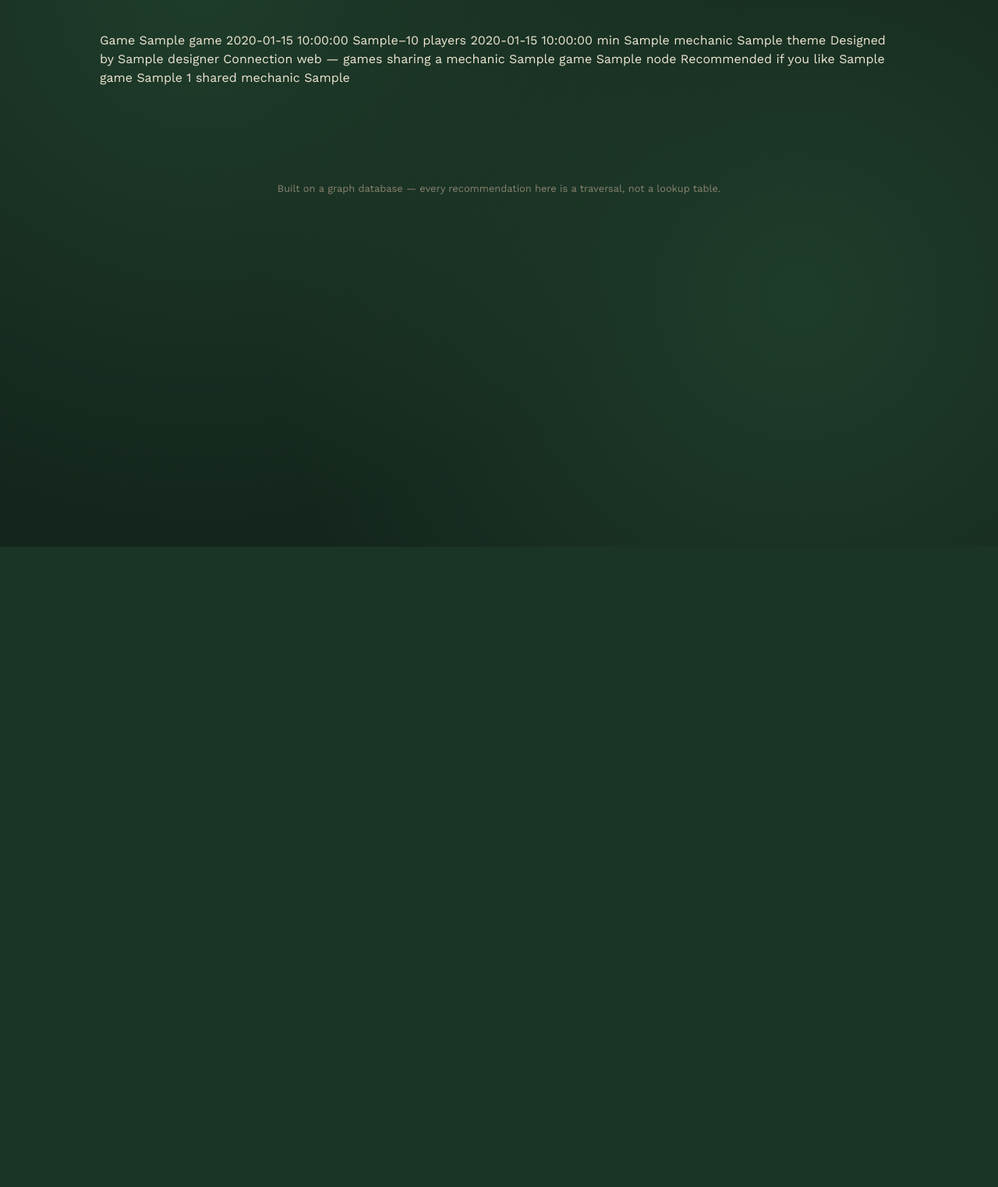
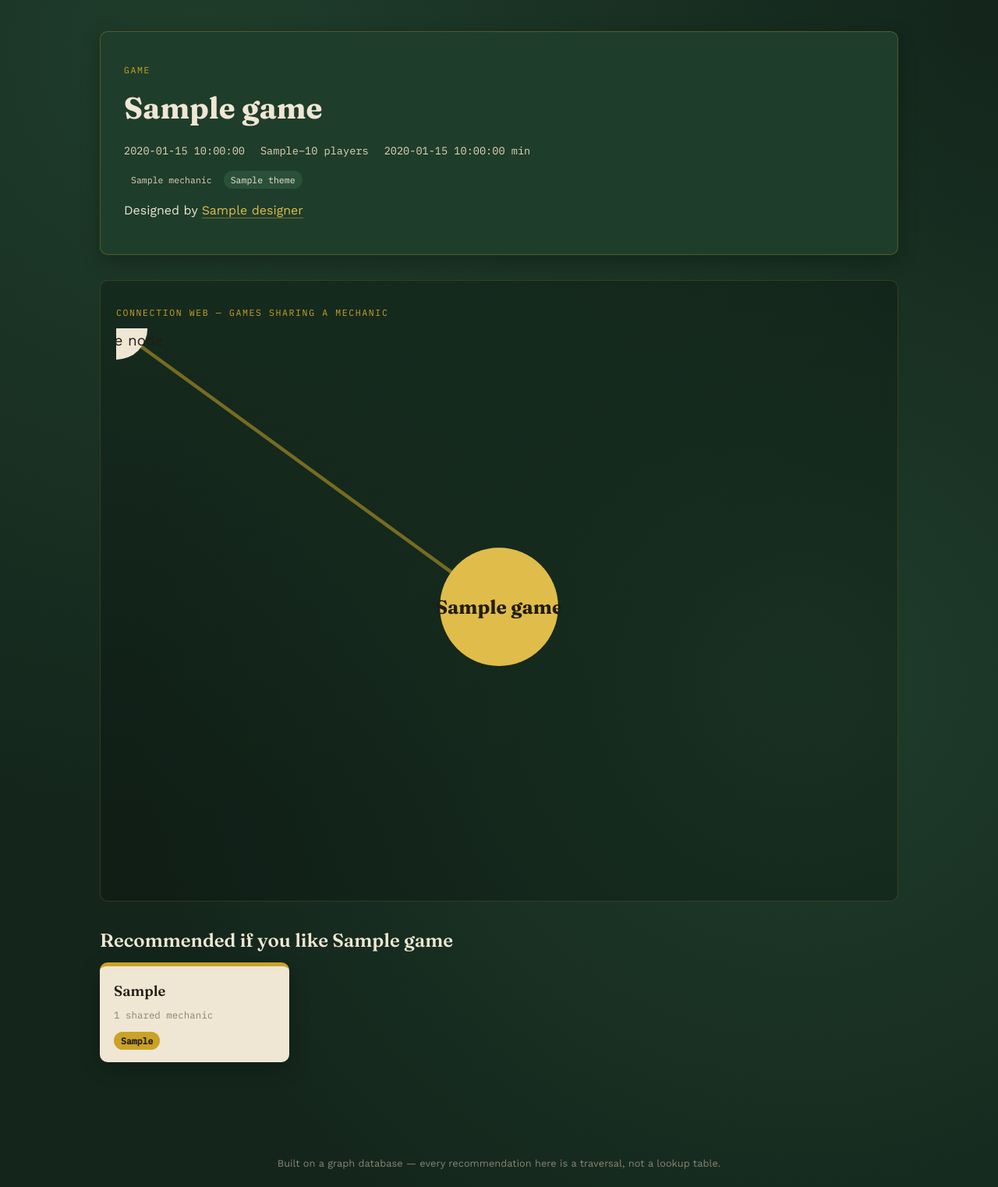
Before and after one commit to wandaa-06/board-game-graph, a Flask app: template templates/game.html in a window 1280 px wide. Shown: the part 99-1621 px from the top of the page at 78% size. Before the commit the page ends 800 px from the top, so only its background shows below. Run offline with Flask 3, Linux system fonts and the light colour scheme; the template is opened without the code that fills it: most values are stand-ins (such as "Sample title", 1, 10 or a date in 2020); parts of the project's set-up code (start-up, migrations or seed data) failed here and were passed over.

Commit message:
Update game.html

```diff
--- a/templates/game.html
+++ b/templates/game.html
@@ -1,28 +1,61 @@
-{% extends "base.html" %} {% block title %}{{ game.name }} — TableLink{% endblock %} {% block content %}
-Game
+{% extends "base.html" %}
+{% block title %}{{ game.name }} — TableLink{% endblock %}
 
-{{ game.name }}
-{{ game.year_published }} {{ game.min_players }}–{{ game.max_players }} players {{ game.play_time_minutes }} min
-{% for m in game.mechanics %}{{ m }}{% endfor %} {% for t in game.themes %}{{ t }}{% endfor %}
-{% if game.designer %}
-Designed by {{ game.designer }}
+{% block content %}
+  <div class="detail-header">
+    <p class="eyebrow">Game</p>
+    <h1>{{ game.name }}</h1>
+    <div class="meta-row stat">
+      <span>{{ game.year_published }}</span>
+      <span>{{ game.min_players }}&ndash;{{ game.max_players }} players</span>
+      <span>{{ game.play_time_minutes }} min</span>
+    </div>
+    <div class="tags">
+      {% for m in game.mechanics %}<span class="tag">{{ m }}</span>{% endfor %}
+      {% for t in game.themes %}<span class="tag theme">{{ t }}</span>{% endfor %}
+    </div>
+    {% if game.designer %}
+      <p style="margin-top:16px;">
+        Designed by
+        <a class="designer-link" href="{{ url_for('designer_detail', designer_name=game.designer) }}">{{ game.designer }}</a>
+      </p>
+    {% endif %}
+  </div>
 
-{% endif %}
-{% if web_nodes %}
-Connection web — games sharing a mechanic
+  {% if web_nodes %}
+  <div class="web-panel">
+    <p class="eyebrow" style="margin-bottom:12px;">Connection web &mdash; games sharing a mechanic</p>
+    <svg viewBox="0 0 440 320" xmlns="http://www.w3.org/2000/svg">
+      {% for node in web_nodes %}
+        <line x1="220" y1="160" x2="{{ node.x }}" y2="{{ node.y }}" stroke="#C9A227" stroke-width="{{ 1 + node.shared_count }}" stroke-opacity="0.55" />
+      {% endfor %}
+      <circle cx="220" cy="160" r="34" fill="#E0BC4A" />
+      <text x="220" y="164" text-anchor="middle" font-family="Fraunces, serif" font-size="11" font-weight="700" fill="#221D14">{{ game.name[:14] }}</text>
+      {% for node in web_nodes %}
+        <circle cx="{{ node.x }}" cy="{{ node.y }}" r="{{ 16 + node.shared_count * 2 }}" fill="#EFE6D3" />
+        <text x="{{ node.x }}" y="{{ node.y + 3 }}" text-anchor="middle" font-family="Work Sans, sans-serif" font-size="8.5" fill="#221D14">{{ node.name[:12] }}</text>
+      {% endfor %}
+    </svg>
+  </div>
+  {% endif %}
 
-{{ game.name[:14] }}
-{{ node.name[:12] }}
-{% endif %}
-Recommended if you like {{ game.name }}
-{% if recommendations %}
-{% for rec in recommendations %}
-{{ rec.recommended_game }}
-{{ rec.shared_count }} shared mechanic{{ 's' if rec.shared_count != 1 else '' }}
-{% for m in rec.shared_mechanics %}{{ m }}{% endfor %}
-{% endfor %}
-{% else %}
-No related games yet
-This game doesn't share a mechanic with anything else in the graph.
-
-{% endif %} {% endblock %}
+  <h2>Recommended if you like {{ game.name }}</h2>
+  {% if recommendations %}
+    <div class="shelf">
+      {% for rec in recommendations %}
+        <a class="game-card" href="{{ url_for('game_detail', game_name=rec.recommended_game) }}">
+          <h3>{{ rec.recommended_game }}</h3>
+          <div class="meta">{{ rec.shared_count }} shared mechanic{{ 's' if rec.shared_count != 1 else '' }}</div>
+          <div class="tags">
+            {% for m in rec.shared_mechanics %}<span class="tag shared">{{ m }}</span>{% endfor %}
+          </div>
+        </a>
+      {% endfor %}
+    </div>
+  {% else %}
+    <div class="empty-state">
+      <h2>No related games yet</h2>
+      <p>This game doesn't share a mechanic with anything else in the graph.</p>
+    </div>
+  {% endif %}
+{% endblock %}
```
